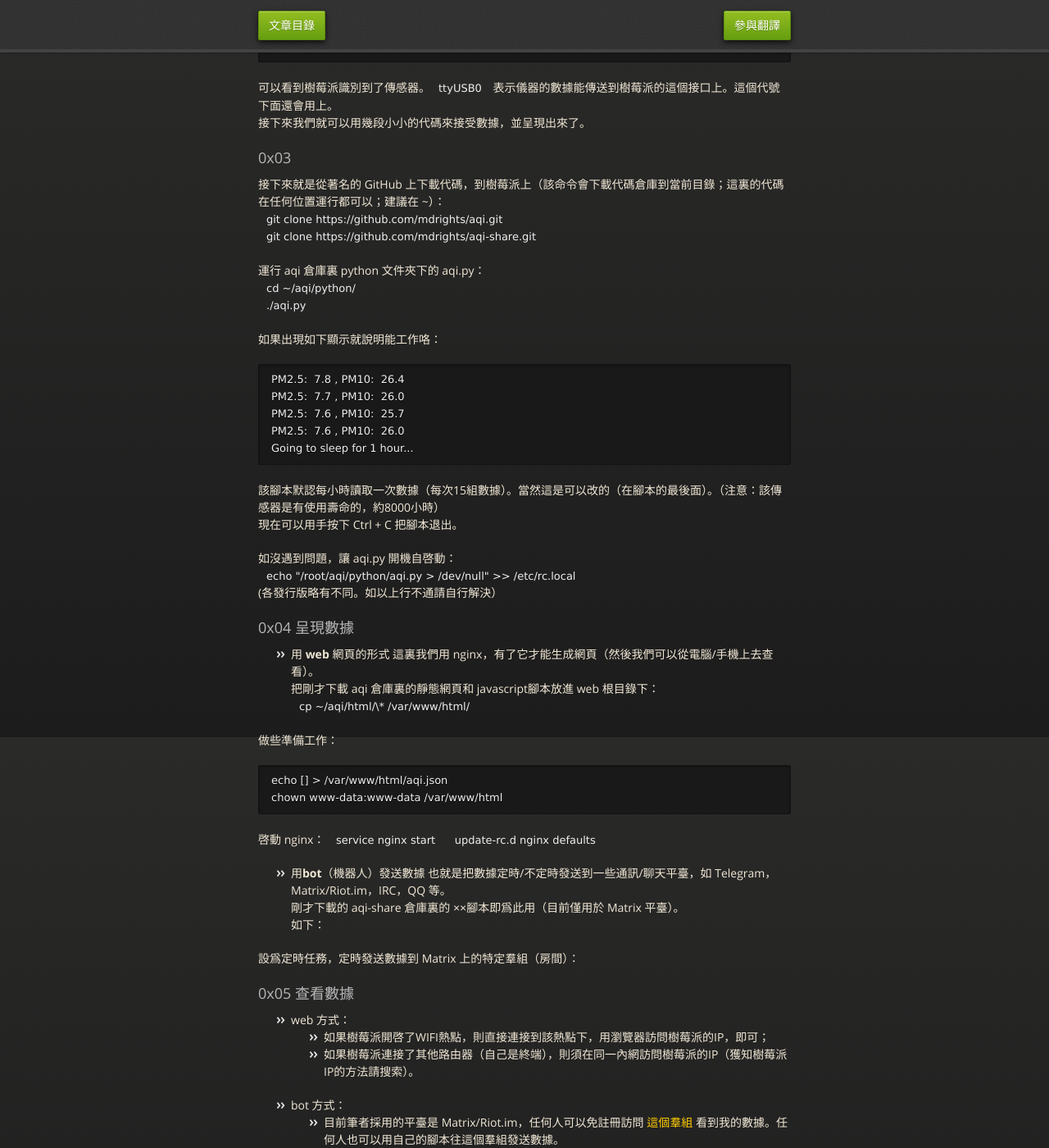
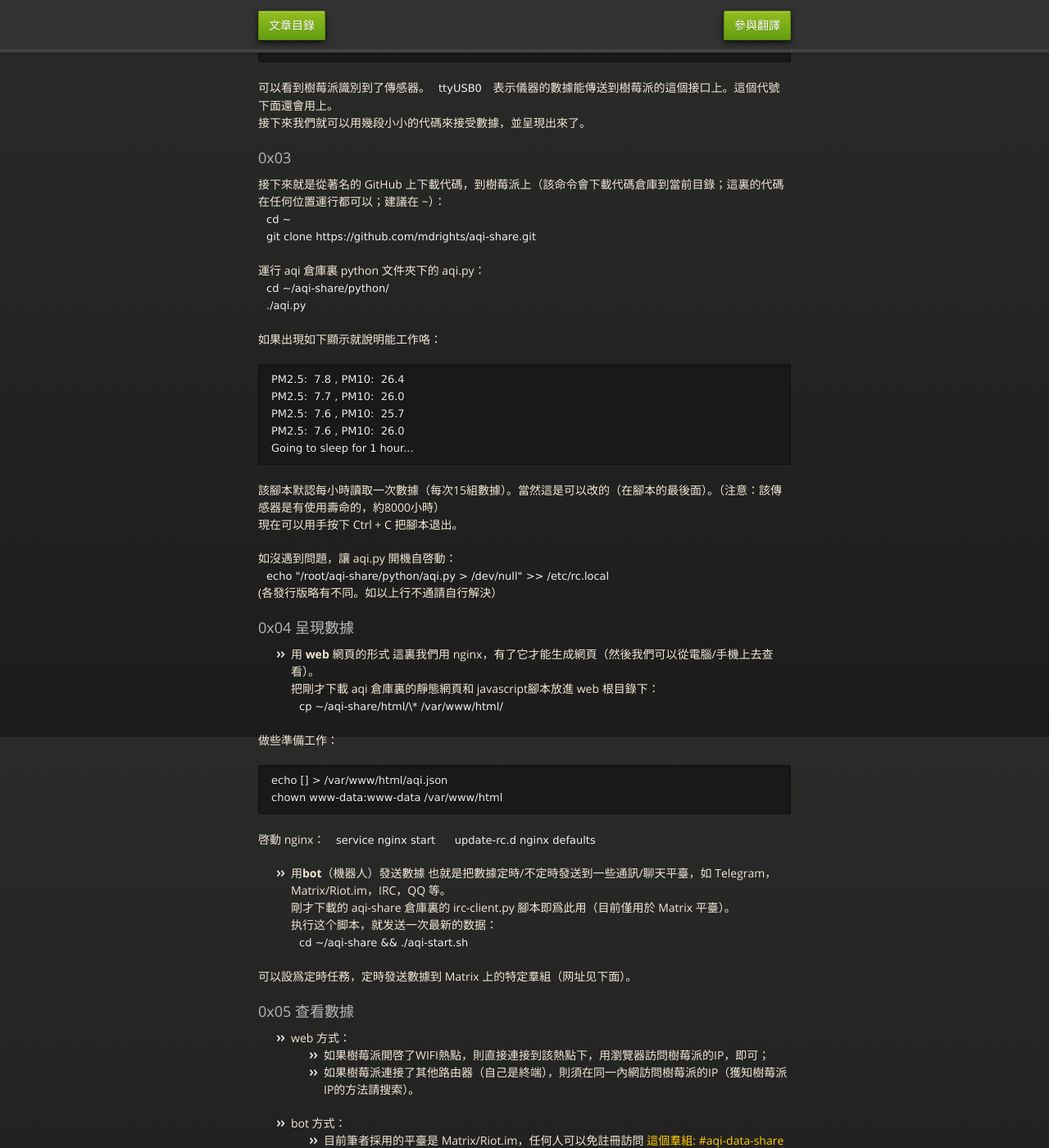
Before and after one commit to mdrights/os-observe, a Jekyll site: the page built from _posts/2018-04-06-自製PM25監測儀.md, in a window 1280 px wide and 1400 px high, scrolled down 901 px. Shown: the whole window at 82% size. Built offline with Jekyll 4.4.1, drawn with Linux system fonts in a browser that asks for light colours.

Commit message:
finalize the tutorial

````diff
--- a/_posts/2018-04-06-自製PM25監測儀.md
+++ b/_posts/2018-04-06-自製PM25監測儀.md
@@ -48,11 +48,11 @@
 
 ### 0x03
 接下來就是從著名的 GitHub 上下載代碼，到樹莓派上（該命令會下載代碼倉庫到當前目錄；這裏的代碼在任何位置運行都可以；建議在 ~）：
-`git clone https://github.com/mdrights/aqi.git`
+`cd ~`
 `git clone https://github.com/mdrights/aqi-share.git`
 
 運行 aqi 倉庫裏 python 文件夾下的 aqi.py：
-`cd ~/aqi/python/`
+`cd ~/aqi-share/python/`
 `./aqi.py`
 
 如果出現如下顯示就說明能工作咯：
@@ -67,7 +67,7 @@ Going to sleep for 1 hour...
 現在可以用手按下 Ctrl + C 把腳本退出。
 
 如沒遇到問題，讓 aqi.py 開機自啓動：
-`echo "/root/aqi/python/aqi.py > /dev/null" >> /etc/rc.local`
+`echo "/root/aqi-share/python/aqi.py > /dev/null" >> /etc/rc.local`
 (各發行版略有不同。如以上行不通請自行解決）
 
 
@@ -75,7 +75,7 @@ Going to sleep for 1 hour...
 
 - **用 web 網頁的形式**  這裏我們用 nginx，有了它才能生成網頁（然後我們可以從電腦/手機上去查看）。
 把剛才下載 aqi 倉庫裏的靜態網頁和 javascript腳本放進 web 根目錄下：
-`cp ~/aqi/html/\* /var/www/html/`
+`cp ~/aqi-share/html/\* /var/www/html/`
 
 做些準備工作：
 ```
@@ -88,10 +88,11 @@ chown www-data:www-data /var/www/html
 
 
 - **用bot（機器人）發送數據**   也就是把數據定時/不定時發送到一些通訊/聊天平臺，如 Telegram，Matrix/Riot.im，IRC，QQ 等。
-剛才下載的 aqi-share 倉庫裏的 ××腳本即爲此用（目前僅用於 Matrix 平臺）。
-如下：
+剛才下載的 aqi-share 倉庫裏的 irc-client.py 腳本即爲此用（目前僅用於 Matrix 平臺）。
+执行这个脚本，就发送一次最新的数据：
+`cd ~/aqi-share && ./aqi-start.sh`
 
-設爲定時任務，定時發送數據到 Matrix 上的特定羣組（房間）：
+可以設爲定時任務，定時發送數據到 Matrix 上的特定羣組（网址见下面）。
 
 
 ### 0x05 查看數據
@@ -101,6 +102,6 @@ chown www-data:www-data /var/www/html
 	- 如果樹莓派連接了其他路由器（自己是終端），則須在同一內網訪問樹莓派的IP（獲知樹莓派IP的方法請搜索）。
 
 - bot 方式：
-	- 目前筆者採用的平臺是 Matrix/Riot.im，任何人可以免註冊訪問 [這個羣組]() 看到我的數據。任何人也可以用自己的腳本往這個羣組發送數據。
+	- 目前筆者採用的平臺是 Matrix/Riot.im，任何人可以免註冊訪問 [這個羣組: #aqi-data-share](https://riot.im/app/#/room/#aqi-data-share:matrix.org) 看到每个参与者发送的數據。
 
 - **期待你的數據共享！**
````
